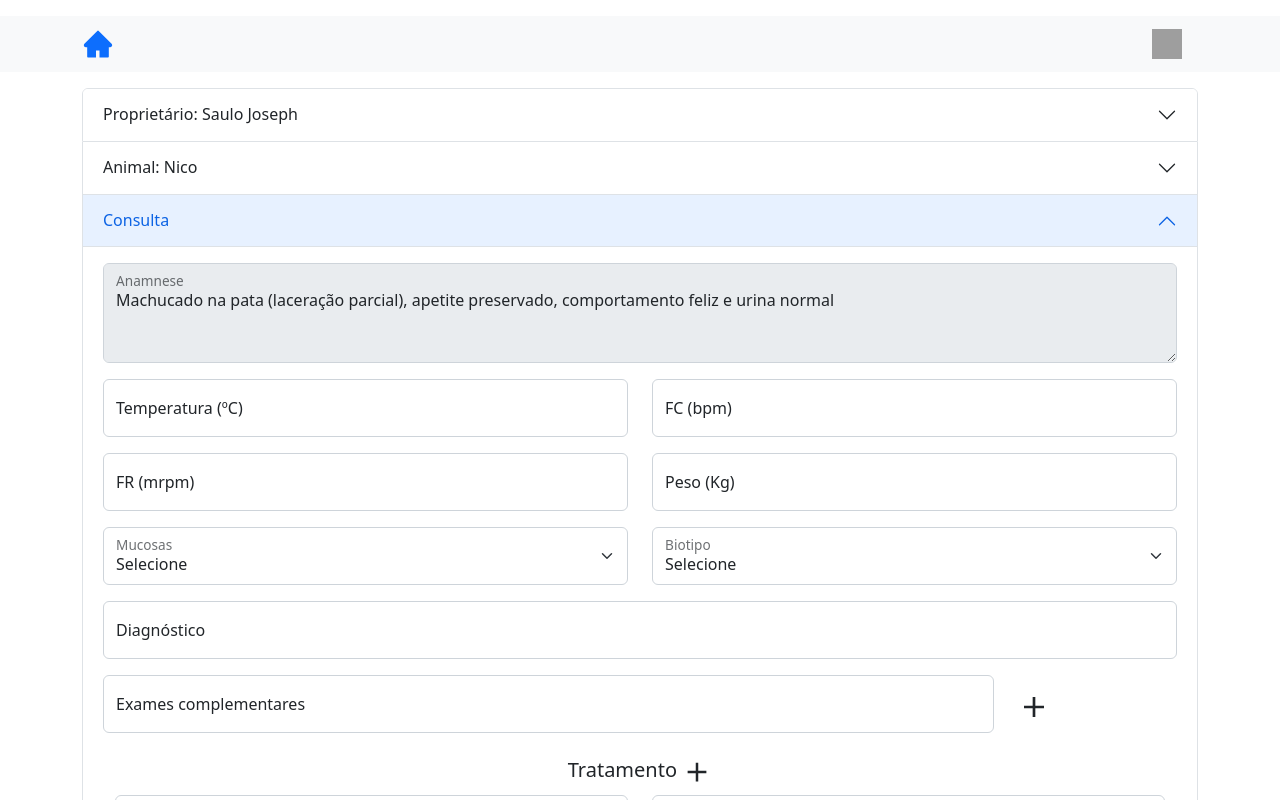
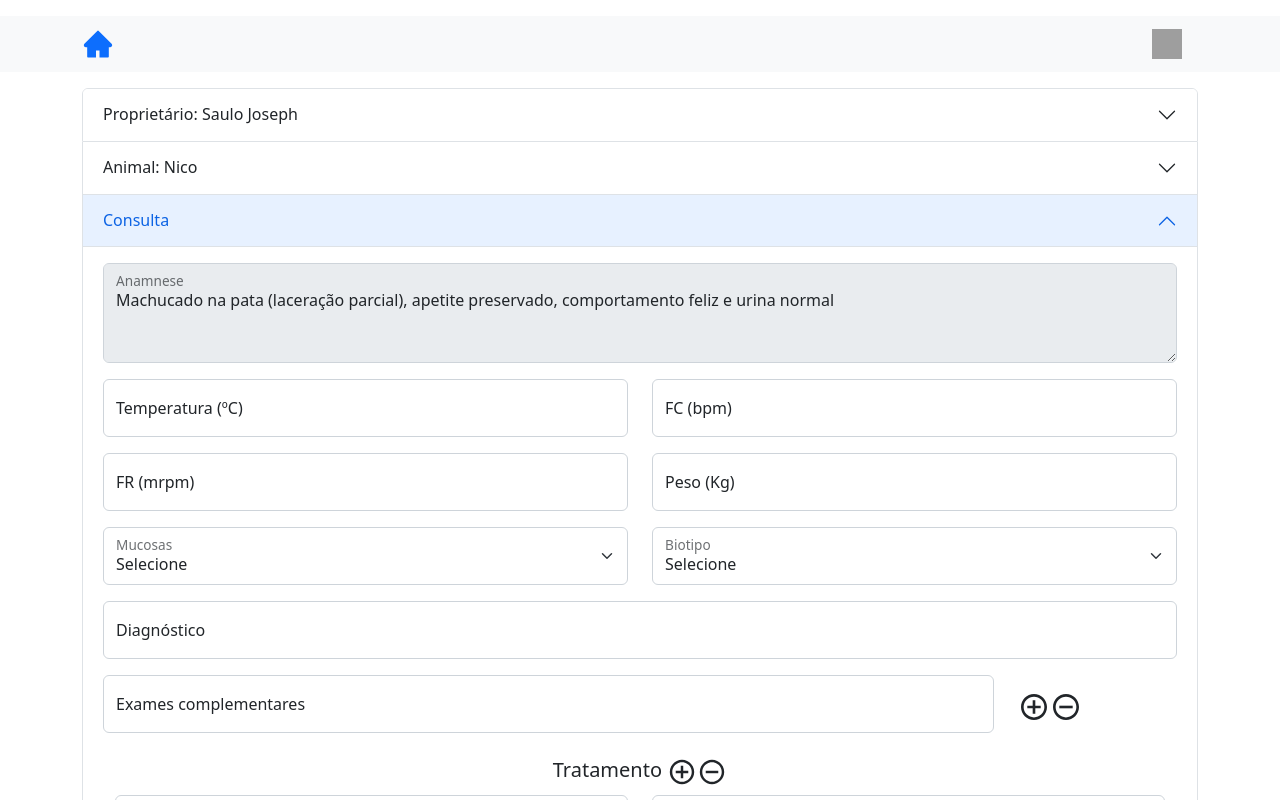
Before and after one commit to saulosjoseph/sampet-consultas, a Next.js app: page /consulta in a window 1280 px wide. Shown: the top 800 px of the page. Built offline with nearby package versions, Linux system fonts and the light colour scheme; grey boxes are pictures that could not be loaded.

Commit message:
feat: add and remove

```diff
--- a/src/pages/consulta.tsx
+++ b/src/pages/consulta.tsx
@@ -5,7 +5,7 @@ import { Animal } from "@/interfaces/animal.interface";
 import { ConsultationInterface } from "@/interfaces/consultation.interface";
 import { User } from "@/interfaces/user.interface";
 import { useEffect, useState } from "react";
-import { IoMdAdd } from "react-icons/io";
+import { IoMdAddCircleOutline, IoMdRemoveCircleOutline } from "react-icons/io";
 import {
   Accordion,
   Col,
@@ -190,10 +190,15 @@ export default function Consultation() {
                         ))}
                       </Col>
                       <Col xs="2">
-                        <IoMdAdd
+                        <IoMdAddCircleOutline
                           size="2em"
                           className="mt-3"
                           onClick={() => setExamCount(examCount + 1)}
+                        />
+                        <IoMdRemoveCircleOutline
+                          size="2em"
+                          className="mt-3"
+                          onClick={() => setExamCount(examCount - 1)}
                         />
                       </Col>
                     </Row>
@@ -201,10 +206,16 @@ export default function Consultation() {
                       <Col xs="auto">
                         <h5>
                           Tratamento{" "}
-                          <IoMdAdd
+                          <IoMdAddCircleOutline
                             size="1.5em"
                             onClick={() =>
                               setTreatmentCount(treatmentCount + 1)
+                            }
+                          />
+                          <IoMdRemoveCircleOutline
+                            size="1.5em"
+                            onClick={() =>
+                              setTreatmentCount(treatmentCount - 1)
                             }
                           />
                         </h5>
```
